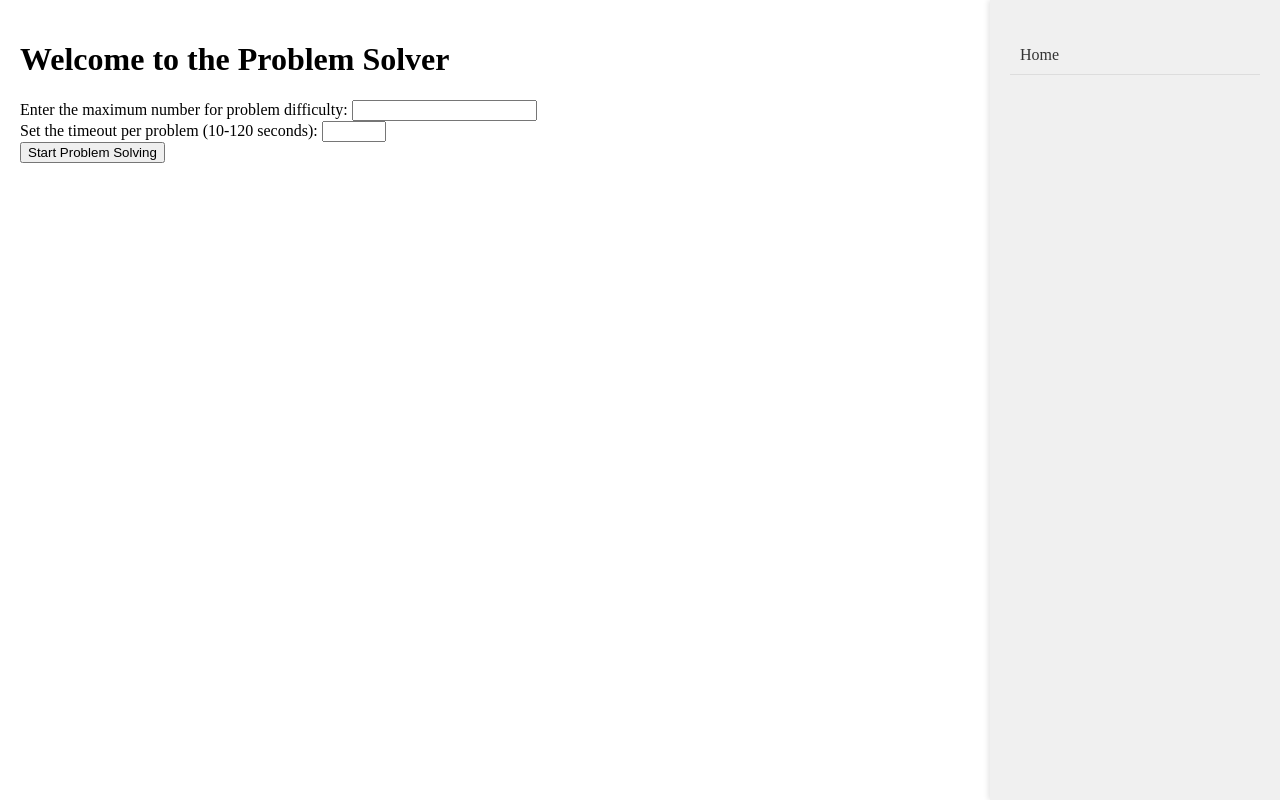
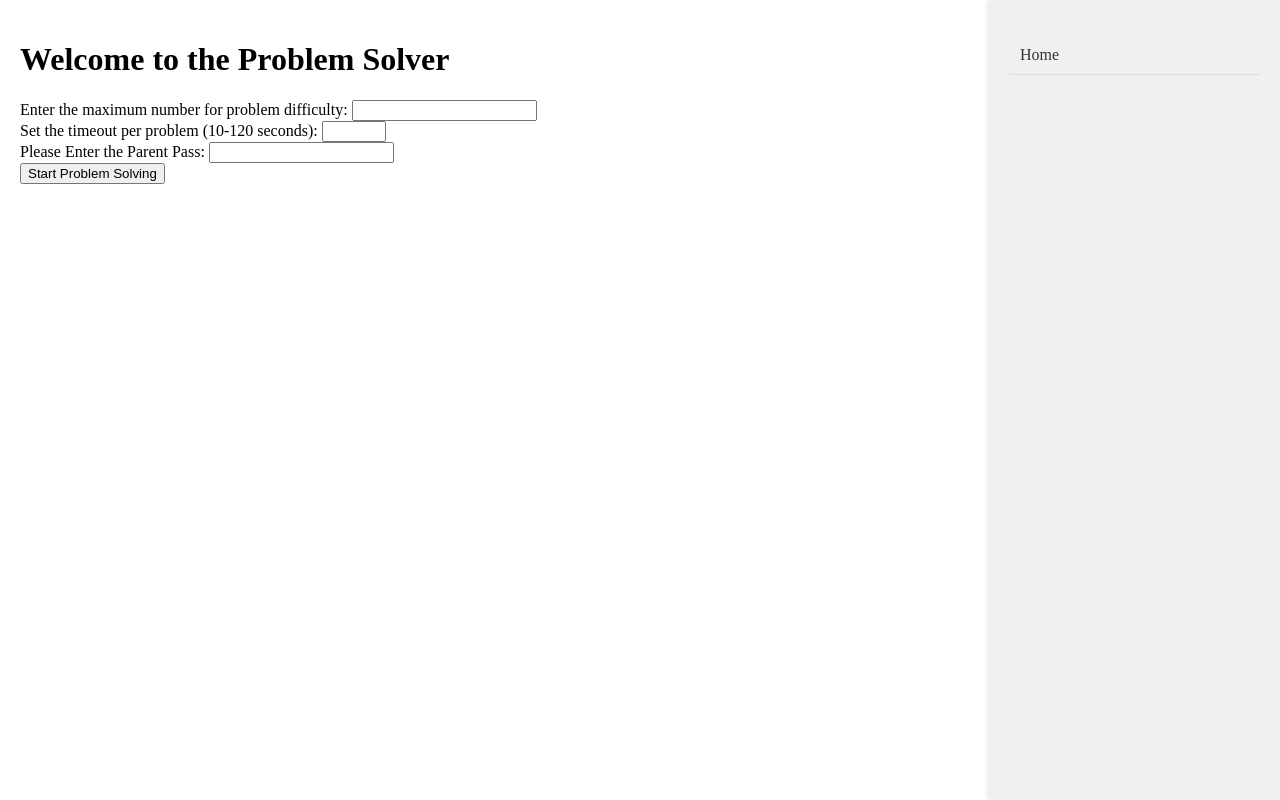
Before and after one commit to AhmedRefaat/WebTrail1, a Django app: page /Jobs/ in a window 1280 px wide. Run offline with Django 5.2, Linux system fonts and the light colour scheme.

Commit message:
Add pass validation for parent so only parent can start the math_problem view

```diff
--- a/job/templates/job/home.html
+++ b/job/templates/job/home.html
@@ -13,6 +13,10 @@
             <label for="timeout">Set the timeout per problem (10-120 seconds):</label>
             <input type="number" name="timeout" id="timeout" min="10" max="120" required title="Timeout must be between 10 to 120 seconds">
         </div>
+        <div>
+            <label for="Parent Pass">Please Enter the Parent Pass:</label>
+            <input type="text" name="pass" id="pass"  required title="Please Enter the Parent Pass:">
+        </div>
         <button type="submit">Start Problem Solving</button>
     </form>
 {% endblock %}
--- a/job/views.py
+++ b/job/views.py
@@ -146,6 +146,12 @@ def math_problem4(request):
             # The request comes from the home page, reset the session
             request.session.flush()
             request.session.create()
+            #Check if Parent pass is correct:
+            parent_pass  = request.POST.get('pass')
+            valid_passwords = ['hebatullah', 'ahmed', 'mohamed', 'asmaa']
+            if parent_pass.lower() not in valid_passwords:
+                return redirect('math_home')
+
 
      # Scenario 1: Handle the configuration submission from the "home" view
     if 'difficulty' not in request.session or 'timeout_duration' not in request.session:
```
